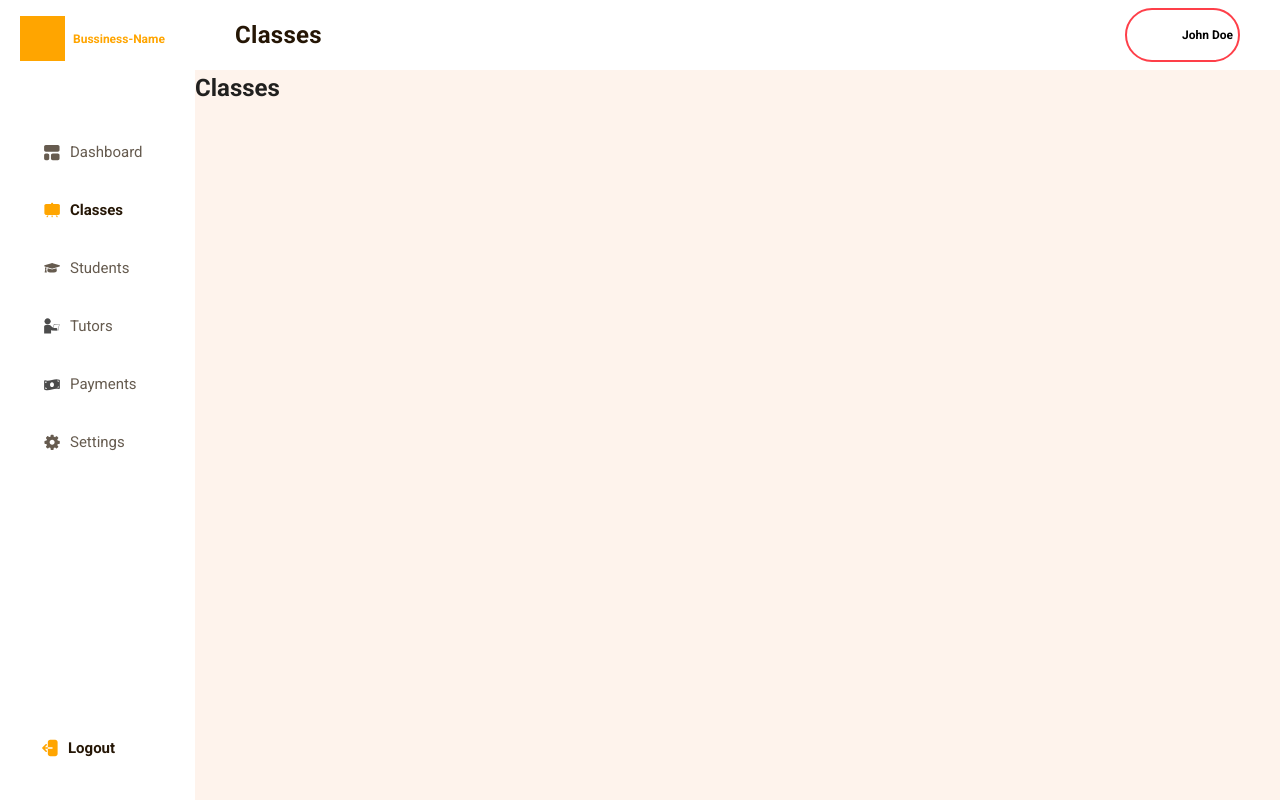
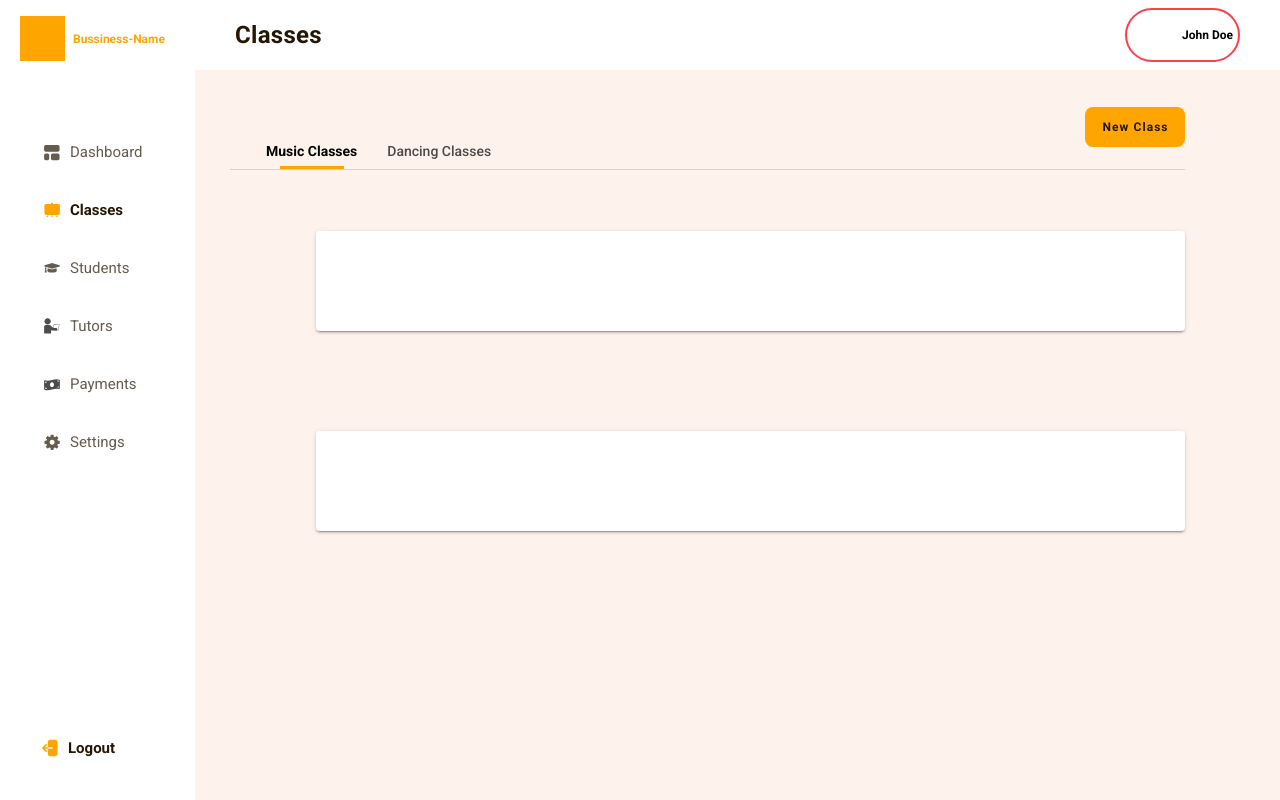
Before and after one commit to donextdo/lms-dm-admin-frontend-vuejs, a Vue app: page /classes in a window 1280 px wide. Built offline with nearby package versions, Linux system fonts and the light colour scheme; a web font is replaced by a local one.

Commit message:
Classes view 70% complete

```diff
--- /dev/null
+++ b/src/components/admin/classes/Dancing.vue
@@ -0,0 +1,13 @@
+<template>
+  <h1>Dancing</h1>
+</template>
+
+<script>
+export default {
+    name: 'dancing-vue'
+}
+</script>
+
+<style>
+
+</style>
--- /dev/null
+++ b/src/components/admin/classes/Music.vue
@@ -0,0 +1,26 @@
+<template>
+  <div class="music d-flex flex-column">
+    <CardRow />
+    <CardRow />
+  </div>
+</template>
+
+<script>
+import CardRow from '@/components/shared/CardRow.vue';
+
+export default {
+    name: 'music-vue',
+
+    components: {
+      CardRow
+    }
+
+}
+</script>
+
+<style>
+  .music {
+    gap: 100px;
+  }
+
+</style>
--- /dev/null
+++ b/src/components/shared/CardRow.vue
@@ -0,0 +1,15 @@
+<template>
+  <v-card height="100px" width="100%"></v-card>
+</template>
+
+<script>
+
+export default {
+    name: 'cardrow-vue'
+}
+
+</script>
+
+<style>
+
+</style>
--- a/src/main.js
+++ b/src/main.js
@@ -11,6 +11,8 @@ import StudentsPage from "./views/admin/StudentsPage.vue"
 import TutorsPage from "./views/admin/TutorsPage.vue"
 import PaymentsPage from "./views/admin/PaymentsPage.vue"
 import SettingsPage from "./views/admin/SettingsPage.vue"
+import Dancing from "./components/admin/classes/Dancing.vue"
+import Music from "./components/admin/classes/Music.vue"
 
 
 Vue.use(VueRouter);
@@ -29,15 +31,18 @@ const router = new VueRouter({
       component: RegisterView,
       name: 'RegisterScreen'
     },
-    {
-      path: '/admin',
-      component: AdminSignInView,
-      name: 'AdminSignIn'
-    },
+    // {
+    //   path: '/admin',
+    //   component: AdminSignInView,
+    //   name: 'AdminSignIn'
+    // },
     {
       path: '/dashboard',
       component: DashBoardView,
       name: 'DashboardView',
+      redirect: {
+        name: 'Dashboard'
+      },
       children: [
         {
           path: '/',
@@ -47,7 +52,22 @@ const router = new VueRouter({
         {
           path: '/classes',
           component: ClassesPage,
-          name: 'Classes'
+          name: 'Classes',
+          redirect: {
+            name: 'Music'
+          },
+          children: [
+            {
+              path: '/',
+              component: Music,
+              name: 'Music'
+            },
+            {
+              path: '/dancing',
+              component: Dancing,
+              name: 'Dancing'
+            }
+          ]
         },
         {
           path: '/students',
--- a/src/views/admin/ClassesPage.vue
+++ b/src/views/admin/ClassesPage.vue
@@ -1,13 +1,151 @@
 <template>
-  <h1>Classes</h1>
+  <div class="classes">
+    <header class="header d-flex align-end justify-space-between">
+      <nav class="nav d-flex">
+        <router-link :to="{name: 'Music'}" :aria-selected="getRouterName === 'Music' ? true : false" class="link">Music Classes</router-link>
+        <router-link :to="{name: 'Dancing'}" :aria-selected="getRouterName === 'Dancing' ? true : false" class="link">Dancing Classes</router-link>
+      </nav>
+      <v-btn color="#ffa500" :width="laptop ? '100px' : '142px'" :height="laptop ? '40px' : '62px'" elevation="0" class="btn rounded-lg">New Class</v-btn>
+    </header>
+
+    <section class="hero">
+      <router-view />
+    </section>
+  </div>
 </template>
 
 <script>
+
 export default {
-    name: 'classes-vue'
+    name: 'classes-vue',
+
+    data() {
+      return {
+          laptop: null
+      }
+    },
+
+    created() {
+        window.addEventListener('resize', this.checkScreen)
+        this.checkScreen()
+    },
+
+    methods: {
+        checkScreen() {
+            this.windowWidth = window.innerWidth;
+
+            if(this.windowWidth < 1400) {
+                this.laptop = true
+                return
+            }
+            else {
+                this.laptop = false
+            }
+        }
+    },
+
+    computed: {
+        getRouterName() {
+          return this.$route.name
+        }
+    }
 }
+
 </script>
 
-<style>
+<style scoped>
 
+  .classes {
+    width: 100%;
+    padding-left: 70px;
+    padding-right: 157px;
+  }
+
+  .header {
+    height: 145px;
+    width: 100%;
+    border-bottom: 1px solid rgba(130, 130, 135, 0.3);
+  }
+
+  .btn {
+    font-size: 18px;
+    text-transform: capitalize;
+    font-weight: bold;
+    margin-bottom: 34px;
+  }
+
+  .nav {
+    gap: 67px;
+    margin-left: 56px;
+  }
+
+  .link {
+    text-decoration: none;
+    color: #000;
+    font-weight: 500;
+    font-size: 20px;
+    line-height: 32px;
+    margin-bottom: 6px;
+    position: relative;
+  }
+
+  .link::before {
+    content: '';
+    position: absolute;
+    width: 70%;
+    background-color: #FFA500;
+    height: 3px;
+    bottom: -6px;
+    left: 15%;
+    right: 15%;
+    transform: scaleX(0);
+    transition: transform .3s ease-in;
+  }
+
+  .link:hover {
+    font-weight: bold;
+  }
+
+  .link:hover::before {
+    transform: scaleX(1)
+  }
+
+  .link[aria-selected=true] {
+    font-weight: bold
+  }
+
+  .link[aria-selected=true]::before {
+    transform: scaleX(1);
+  }
+
+  .hero {
+    padding-top: 61px;
+    padding-left: 86px;
+  }
+
+  @media (max-width: 1400px) {
+    .classes {
+      padding-left: 35px;
+      padding-right: 95px;
+    }
+
+    .header {
+      height: 100px;
+    }
+
+    .btn {
+      font-size: 12px;
+      margin-bottom: 22px;
+    }
+
+    .nav {
+      gap: 30px;
+      margin-left: 36px;
+    }
+
+    .link {
+      font-size: 14px;
+      line-height: 24px;
+    }
+  }
 </style>
--- a/src/views/admin/DashBoardView.vue
+++ b/src/views/admin/DashBoardView.vue
@@ -1,7 +1,7 @@
 <template>
   <div class="dashboard">
     <Sidebar/>
-    <Navbar :title="this.$route.name" :name="name" :profile="profile"/>
+    <Navbar :title="this.$route.matched[1].name" :name="name" :profile="profile"/>
     <section class="hero">
 
         <router-view />
```
Also changed, not shown: src/components/shared/Sidebar.vue (+12 -6 lines).
